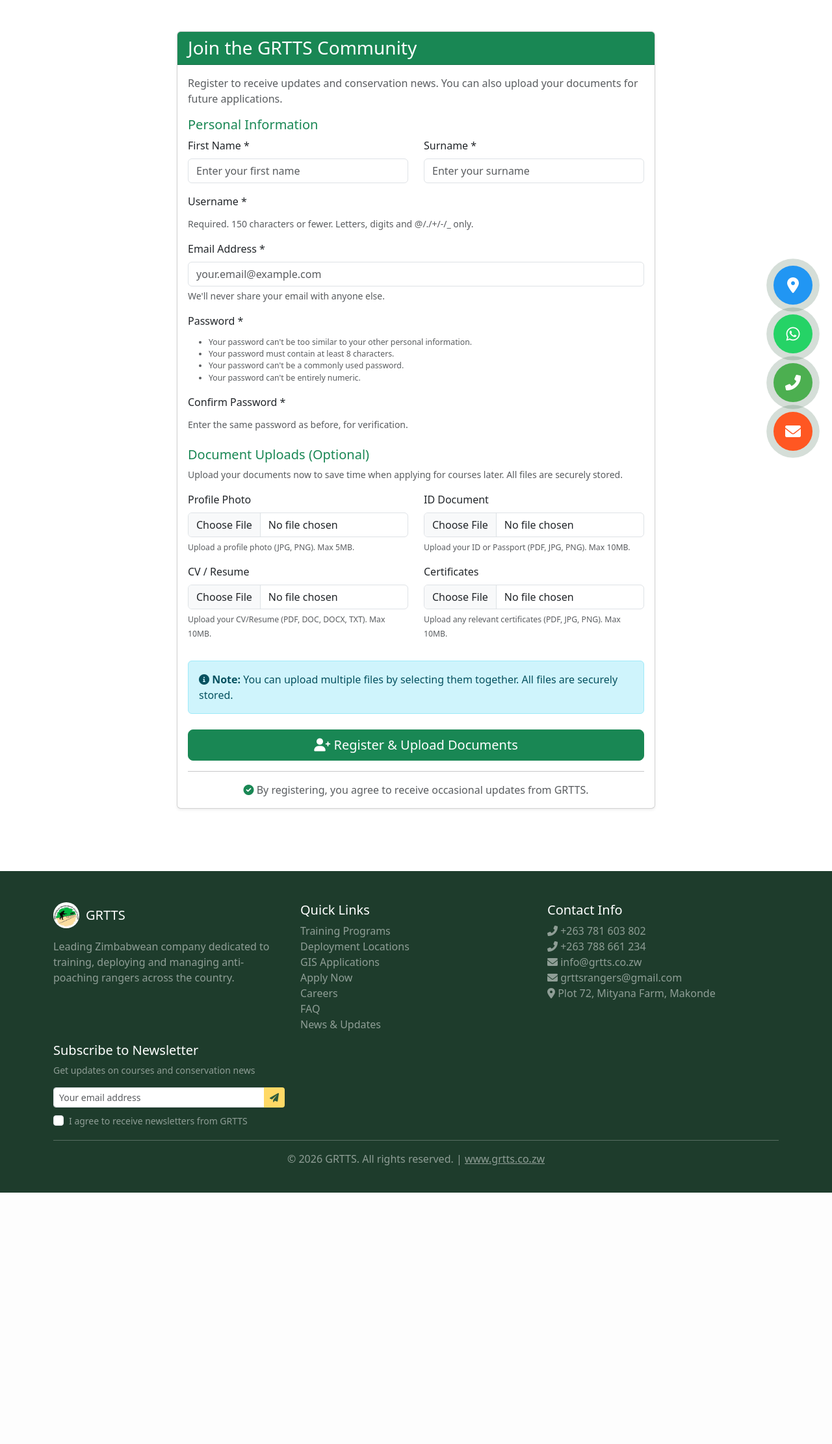
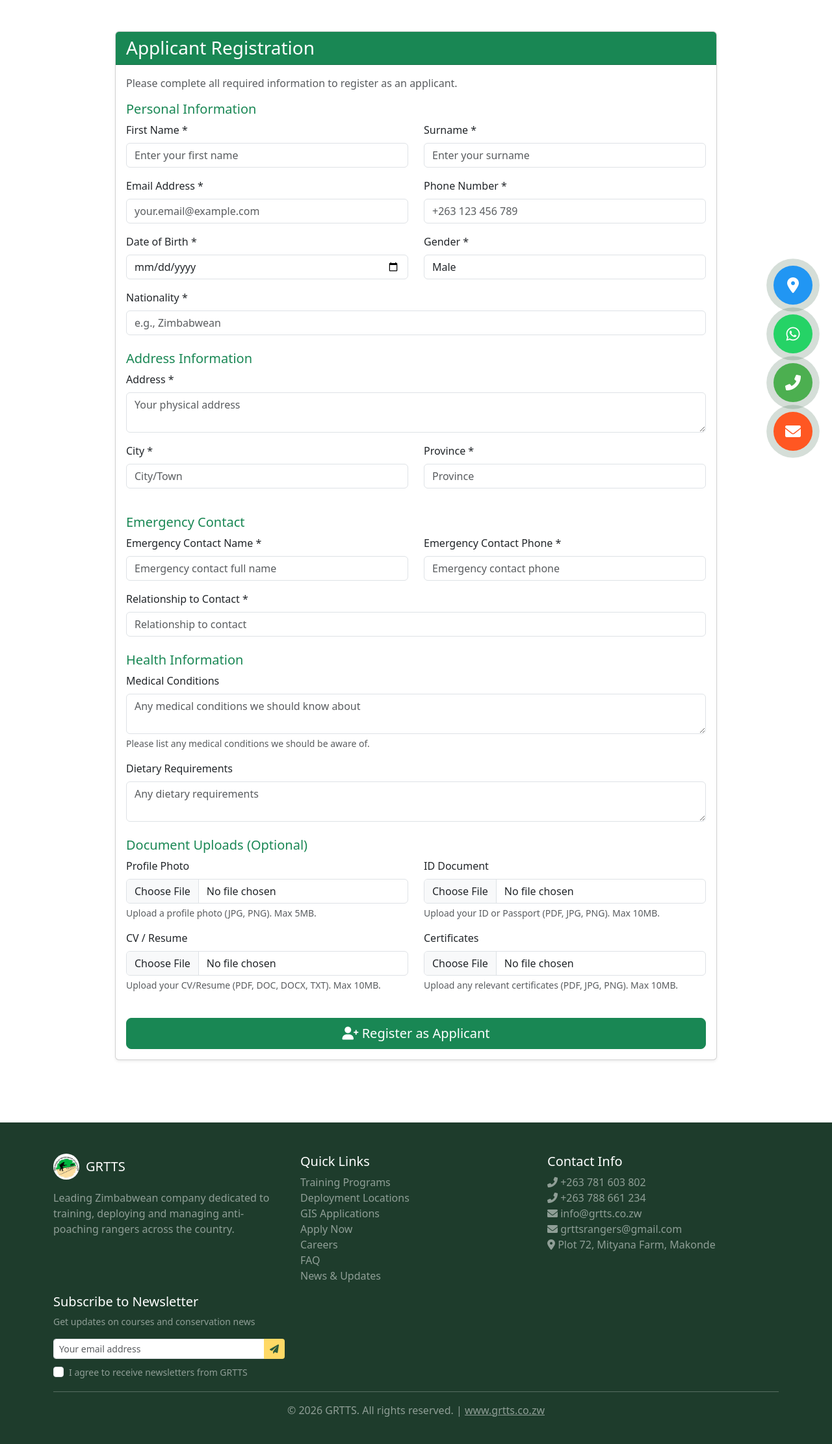
Before and after one commit to SlyJeremiah/grtts_website, a Django app: page /register/ in a window 1280 px wide. Shown: the part 76-2299 px from the top of the page at 65% size. Before the commit the page ends 1912 px from the top, so only its background shows below. Run offline with Django 5.2, Linux system fonts and the light colour scheme; parts of the project's set-up code (start-up, migrations or seed data) failed here and were passed over.

Commit message:
Update register.html

```diff
--- a/main/templates/main/register.html
+++ b/main/templates/main/register.html
@@ -1,18 +1,18 @@
 {% extends 'main/base.html' %}
 {% load static %}
 
-{% block title %}Register - GRTTS{% endblock %}
+{% block title %}Applicant Registration - GRTTS{% endblock %}
 
 {% block content %}
 <div class="container py-5">
     <div class="row">
-        <div class="col-md-8 mx-auto">
+        <div class="col-md-10 mx-auto">
             <div class="card shadow-sm">
                 <div class="card-header bg-success text-white">
-                    <h3 class="mb-0">Join the GRTTS Community</h3>
+                    <h3 class="mb-0">Applicant Registration</h3>
                 </div>
                 <div class="card-body">
-                    <p class="text-muted">Register to receive updates and conservation news. You can also upload your documents for future applications.</p>
+                    <p class="text-muted">Please complete all required information to register as an applicant.</p>
 
                     {% if form.errors %}
                         <div class="alert alert-danger">
@@ -38,82 +38,99 @@
                             <div class="col-md-6 mb-3">
                                 <label for="{{ form.first_name.id_for_label }}" class="form-label">First Name *</label>
                                 {{ form.first_name }}
-                                {% if form.first_name.errors %}
-                                    <div class="text-danger small">{{ form.first_name.errors.0 }}</div>
-                                {% endif %}
                             </div>
                             <div class="col-md-6 mb-3">
                                 <label for="{{ form.last_name.id_for_label }}" class="form-label">Surname *</label>
                                 {{ form.last_name }}
-                                {% if form.last_name.errors %}
-                                    <div class="text-danger small">{{ form.last_name.errors.0 }}</div>
-                                {% endif %}
+                            </div>
+                        </div>
+
+                        <div class="row">
+                            <div class="col-md-6 mb-3">
+                                <label for="{{ form.email.id_for_label }}" class="form-label">Email Address *</label>
+                                {{ form.email }}
+                            </div>
+                            <div class="col-md-6 mb-3">
+                                <label for="{{ form.phone.id_for_label }}" class="form-label">Phone Number *</label>
+                                {{ form.phone }}
+                            </div>
+                        </div>
+
+                        <div class="row">
+                            <div class="col-md-6 mb-3">
+                                <label for="{{ form.date_of_birth.id_for_label }}" class="form-label">Date of Birth *</label>
+                                {{ form.date_of_birth }}
+                            </div>
+                            <div class="col-md-6 mb-3">
+                                <label for="{{ form.gender.id_for_label }}" class="form-label">Gender *</label>
+                                {{ form.gender }}
                             </div>
                         </div>
 
                         <div class="mb-3">
-                            <label for="{{ form.username.id_for_label }}" class="form-label">Username *</label>
-                            {{ form.username }}
-                            <div class="form-text">Required. 150 characters or fewer. Letters, digits and @/./+/-/_ only.</div>
-                            {% if form.username.errors %}
-                                <div class="text-danger small">{{ form.username.errors.0 }}</div>
-                            {% endif %}
+                            <label for="{{ form.nationality.id_for_label }}" class="form-label">Nationality *</label>
+                            {{ form.nationality }}
+                        </div>
+
+                        <h5 class="text-success mt-4">Address Information</h5>
+                        <div class="mb-3">
+                            <label for="{{ form.address.id_for_label }}" class="form-label">Address *</label>
+                            {{ form.address }}
+                        </div>
+
+                        <div class="row">
+                            <div class="col-md-6 mb-3">
+                                <label for="{{ form.city.id_for_label }}" class="form-label">City *</label>
+                                {{ form.city }}
+                            </div>
+                            <div class="col-md-6 mb-3">
+                                <label for="{{ form.province.id_for_label }}" class="form-label">Province *</label>
+                                {{ form.province }}
+                            </div>
+                        </div>
+
+                        <h5 class="text-success mt-4">Emergency Contact</h5>
+                        <div class="row">
+                            <div class="col-md-6 mb-3">
+                                <label for="{{ form.emergency_name.id_for_label }}" class="form-label">Emergency Contact Name *</label>
+                                {{ form.emergency_name }}
+                            </div>
+                            <div class="col-md-6 mb-3">
+                                <label for="{{ form.emergency_phone.id_for_label }}" class="form-label">Emergency Contact Phone *</label>
+                                {{ form.emergency_phone }}
+                            </div>
                         </div>
 
                         <div class="mb-3">
-                            <label for="{{ form.email.id_for_label }}" class="form-label">Email Address *</label>
-                            {{ form.email }}
-                            <div class="form-text">We'll never share your email with anyone else.</div>
-                            {% if form.email.errors %}
-                                <div class="text-danger small">{{ form.email.errors.0 }}</div>
-                            {% endif %}
+                            <label for="{{ form.emergency_relationship.id_for_label }}" class="form-label">Relationship to Contact *</label>
+                            {{ form.emergency_relationship }}
+                        </div>
+
+                        <h5 class="text-success mt-4">Health Information</h5>
+                        <div class="mb-3">
+                            <label for="{{ form.medical_conditions.id_for_label }}" class="form-label">Medical Conditions</label>
+                            {{ form.medical_conditions }}
+                            <div class="form-text">Please list any medical conditions we should be aware of.</div>
                         </div>
 
                         <div class="mb-3">
-                            <label for="{{ form.password1.id_for_label }}" class="form-label">Password *</label>
-                            {{ form.password1 }}
-                            <div class="form-text">
-                                <ul class="small">
-                                    <li>Your password can't be too similar to your other personal information.</li>
-                                    <li>Your password must contain at least 8 characters.</li>
-                                    <li>Your password can't be a commonly used password.</li>
-                                    <li>Your password can't be entirely numeric.</li>
-                                </ul>
-                            </div>
-                            {% if form.password1.errors %}
-                                <div class="text-danger small">{{ form.password1.errors.0 }}</div>
-                            {% endif %}
-                        </div>
-
-                        <div class="mb-3">
-                            <label for="{{ form.password2.id_for_label }}" class="form-label">Confirm Password *</label>
-                            {{ form.password2 }}
-                            <div class="form-text">Enter the same password as before, for verification.</div>
-                            {% if form.password2.errors %}
-                                <div class="text-danger small">{{ form.password2.errors.0 }}</div>
-                            {% endif %}
+                            <label for="{{ form.dietary_requirements.id_for_label }}" class="form-label">Dietary Requirements</label>
+                            {{ form.dietary_requirements }}
                         </div>
 
                         <h5 class="text-success mt-4">Document Uploads (Optional)</h5>
-                        <p class="text-muted small">Upload your documents now to save time when applying for courses later. All files are securely stored.</p>
 
                         <div class="row">
                             <div class="col-md-6 mb-3">
                                 <label for="{{ form.profile_photo.id_for_label }}" class="form-label">Profile Photo</label>
                                 {{ form.profile_photo }}
-                                <div class="form-text"><small class="text-muted">{{ form.profile_photo.help_text }}</small></div>
-                                {% if form.profile_photo.errors %}
-                                    <div class="text-danger small">{{ form.profile_photo.errors.0 }}</div>
-                                {% endif %}
+                                <div class="form-text">{{ form.profile_photo.help_text }}</div>
                             </div>
 
                             <div class="col-md-6 mb-3">
                                 <label for="{{ form.id_document.id_for_label }}" class="form-label">ID Document</label>
                                 {{ form.id_document }}
-                                <div class="form-text"><small class="text-muted">{{ form.id_document.help_text }}</small></div>
-                                {% if form.id_document.errors %}
-                                    <div class="text-danger small">{{ form.id_document.errors.0 }}</div>
-                                {% endif %}
+                                <div class="form-text">{{ form.id_document.help_text }}</div>
                             </div>
                         </div>
 
@@ -121,42 +138,22 @@
                             <div class="col-md-6 mb-3">
                                 <label for="{{ form.cv.id_for_label }}" class="form-label">CV / Resume</label>
                                 {{ form.cv }}
-                                <div class="form-text"><small class="text-muted">{{ form.cv.help_text }}</small></div>
-                                {% if form.cv.errors %}
-                                    <div class="text-danger small">{{ form.cv.errors.0 }}</div>
-                                {% endif %}
+                                <div class="form-text">{{ form.cv.help_text }}</div>
                             </div>
 
                             <div class="col-md-6 mb-3">
                                 <label for="{{ form.certificates.id_for_label }}" class="form-label">Certificates</label>
                                 {{ form.certificates }}
-                                <div class="form-text"><small class="text-muted">{{ form.certificates.help_text }}</small></div>
-                                {% if form.certificates.errors %}
-                                    <div class="text-danger small">{{ form.certificates.errors.0 }}</div>
-                                {% endif %}
+                                <div class="form-text">{{ form.certificates.help_text }}</div>
                             </div>
-                        </div>
-
-                        <div class="alert alert-info mt-3">
-                            <i class="fas fa-info-circle"></i>
-                            <strong>Note:</strong> You can upload multiple files by selecting them together. All files are securely stored.
                         </div>
 
                         <div class="d-grid gap-2 mt-4">
                             <button type="submit" class="btn btn-success btn-lg">
-                                <i class="fas fa-user-plus"></i> Register & Upload Documents
+                                <i class="fas fa-user-plus"></i> Register as Applicant
                             </button>
                         </div>
                     </form>
-
-                    <hr>
-
-                    <div class="text-center">
-                        <p class="text-muted mb-0">
-                            <i class="fas fa-check-circle text-success"></i>
-                            By registering, you agree to receive occasional updates from GRTTS.
-                        </p>
-                    </div>
                 </div>
             </div>
         </div>
```
